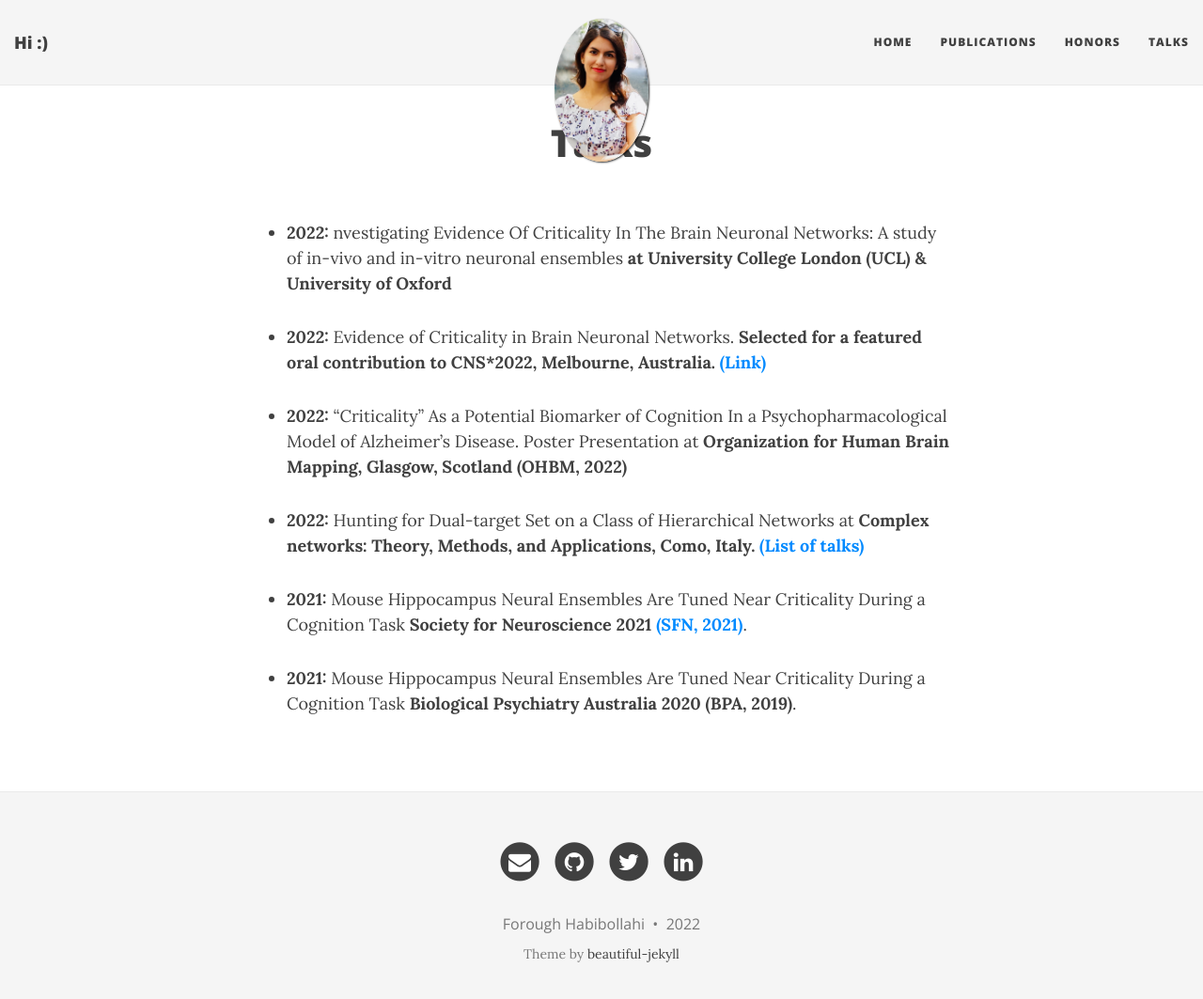
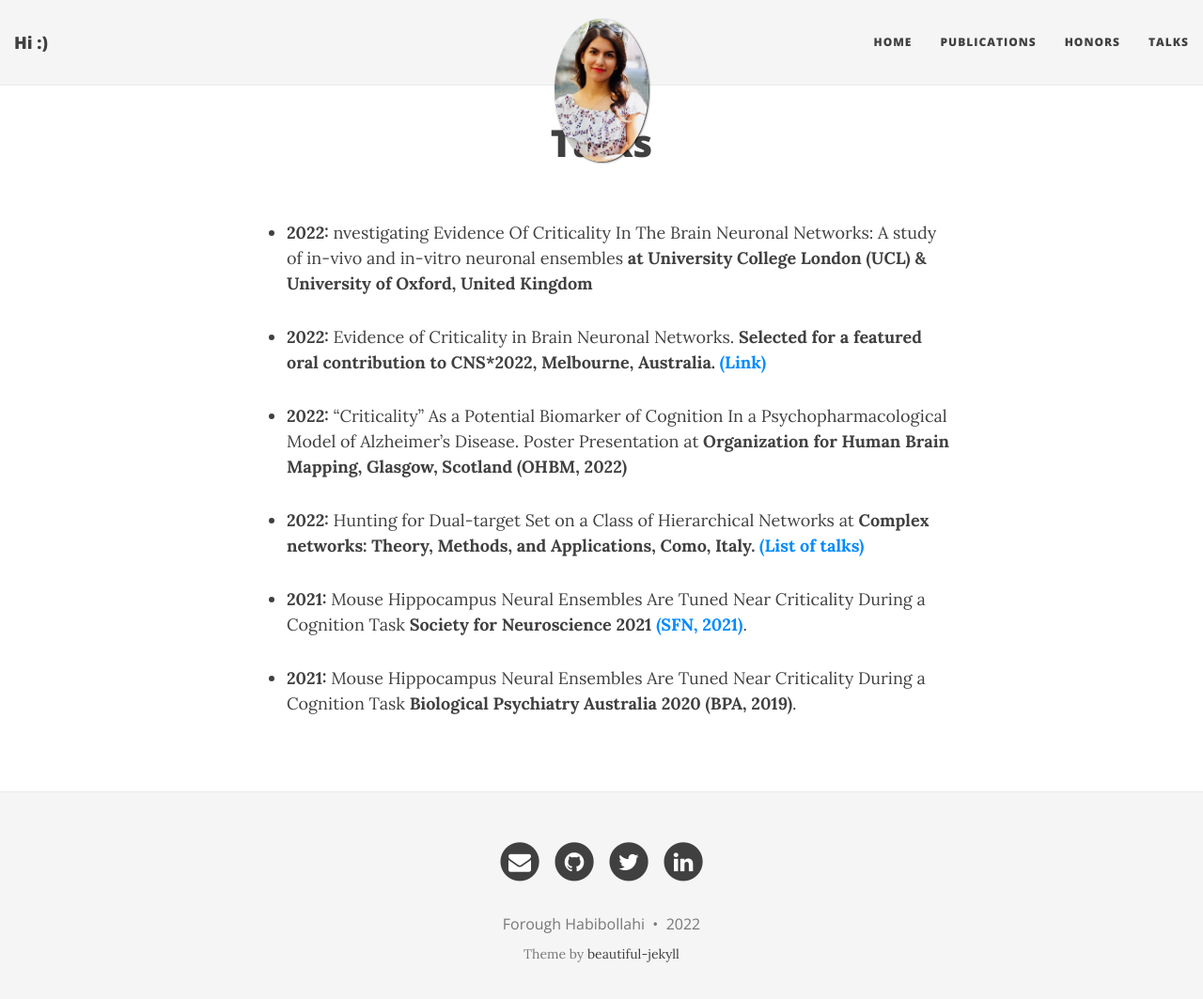
Before and after one commit to ForoughHa/ForoughHa.github.io, a Jekyll site: the page built from talks.md, in a window 1280 px wide and 1076 px high. Shown: the top 1063 px of the window at 94% size. Built offline with Jekyll 4.4.1, drawn with Linux system fonts in a browser that asks for light colours; nearby versions of some CDN libraries.

Commit message:
Update talks.md

```diff
--- a/talks.md
+++ b/talks.md
@@ -3,7 +3,7 @@
 title: Talks
 ---
 
-- <b>2022:</b> nvestigating Evidence Of Criticality In The Brain Neuronal Networks: A study of in-vivo and in-vitro neuronal ensembles <b> at University College London (UCL) & University of Oxford </b>
+- <b>2022:</b> nvestigating Evidence Of Criticality In The Brain Neuronal Networks: A study of in-vivo and in-vitro neuronal ensembles <b> at University College London (UCL) & University of Oxford, United Kingdom </b>
 
 - <b>2022:</b> Evidence of Criticality in Brain Neuronal Networks. <b> Selected for a featured oral contribution to CNS*2022, Melbourne, Australia. <a href = "https://www.cnsorg.org/cns-2022-presentations">(Link)</a></b>
 
```
